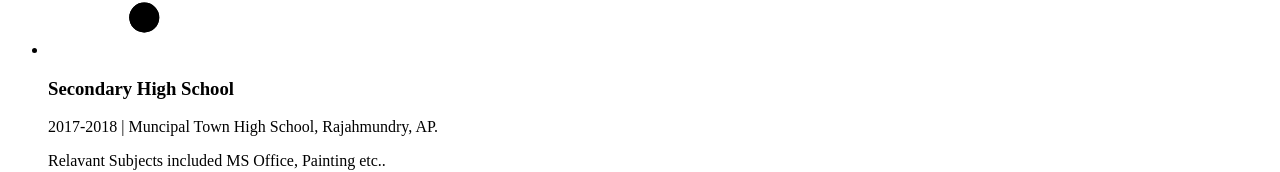
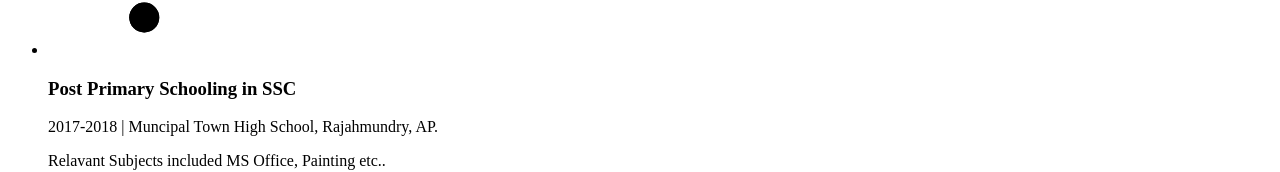
Before and after one commit to KSSaiTeja/NextJS-Portfolio-Website, a Next.js app: page /about in a window 1280 px wide. Shown: the part 4840-5012 px from the top of the page. Built offline with nearby package versions, Linux system fonts and the light colour scheme.

Commit message:
Education Completed v2

```diff
--- a/src/components/Education.js
+++ b/src/components/Education.js
@@ -60,7 +60,7 @@ const Education = () => {
             info="Relevant courses included Data Structures and Algorithms, Embedded Systems, Chip Designing etc.."
           />
           <Details
-            type="Secondary High School"
+            type="Post Primary Schooling in SSC"
             time="2017-2018"
             place="Muncipal Town High School, Rajahmundry, AP."
             info="Relavant Subjects included MS Office, Painting etc.."
```
